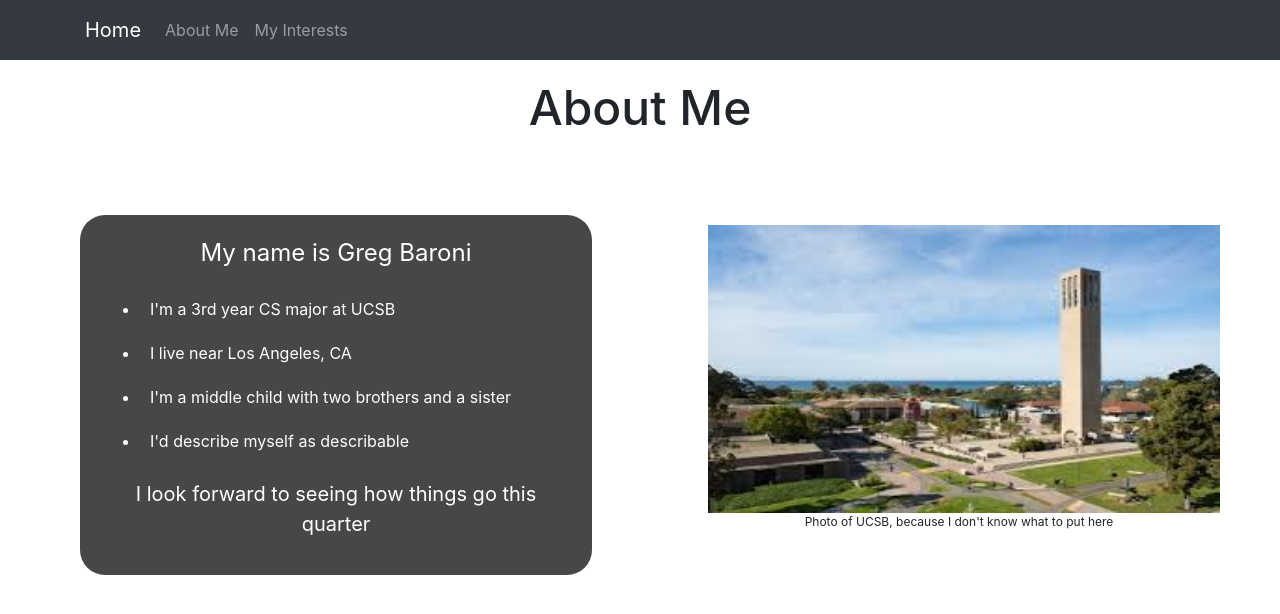
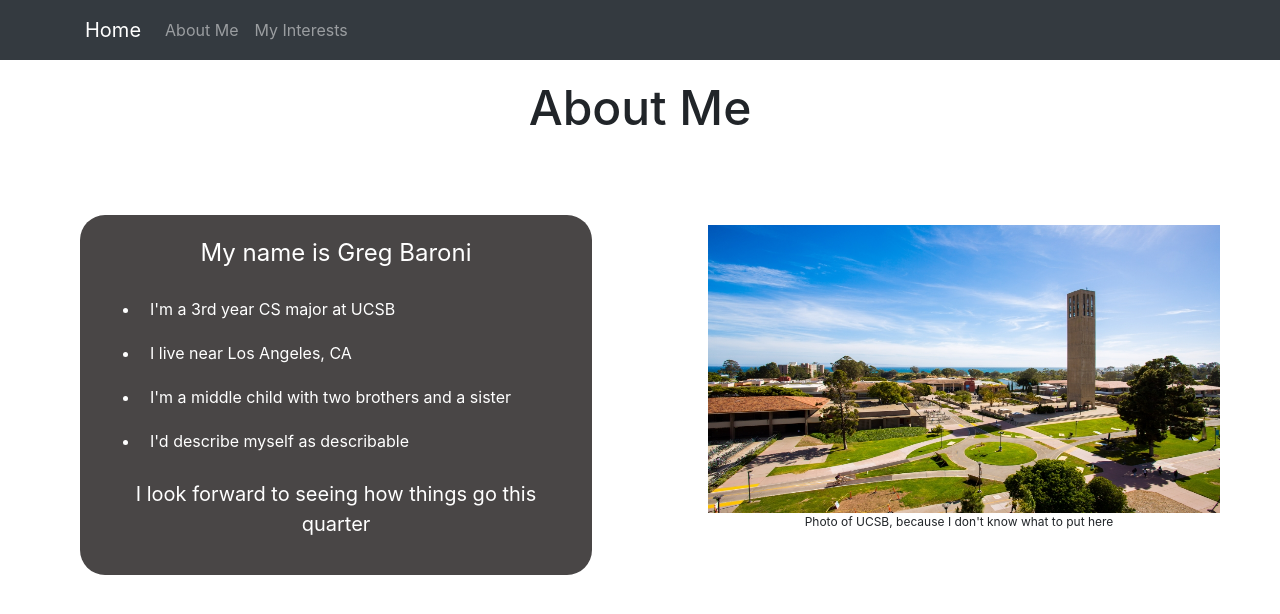
Before and after one commit to gregbaroni/WebText_gregbaroni, a Next.js app: page /aboutMe in a window 1280 px wide. Shown: the top 614 px of the page. Built offline with nearby package versions, Linux system fonts and the light colour scheme.

Commit message:
gb-changed ucsb picture

```diff
--- a/pages/aboutMe.js
+++ b/pages/aboutMe.js
@@ -28,7 +28,7 @@ export default function interests() {
                     </p>
                 </section>
                 <figure className={styles.imagebody1}>
-                    <img src="/images/ucsb_campus.jpg" alt="UCSB campus" className={styles.campus}/>
+                    <img src="/images/ucsb-campus.jpg" alt="UCSB campus" className={styles.campus}/>
                     <figcaption style={{paddingRight:"50px"}}className={styles.caption}>Photo of UCSB, because I don't know what to put here</figcaption>
                 </figure>
             </section>
```
Also changed, not shown: public/images/ucsb-campus.jpg (renamed from ucsb-campus.jpg), public/images/ucsb_campus.jpg (deleted).
